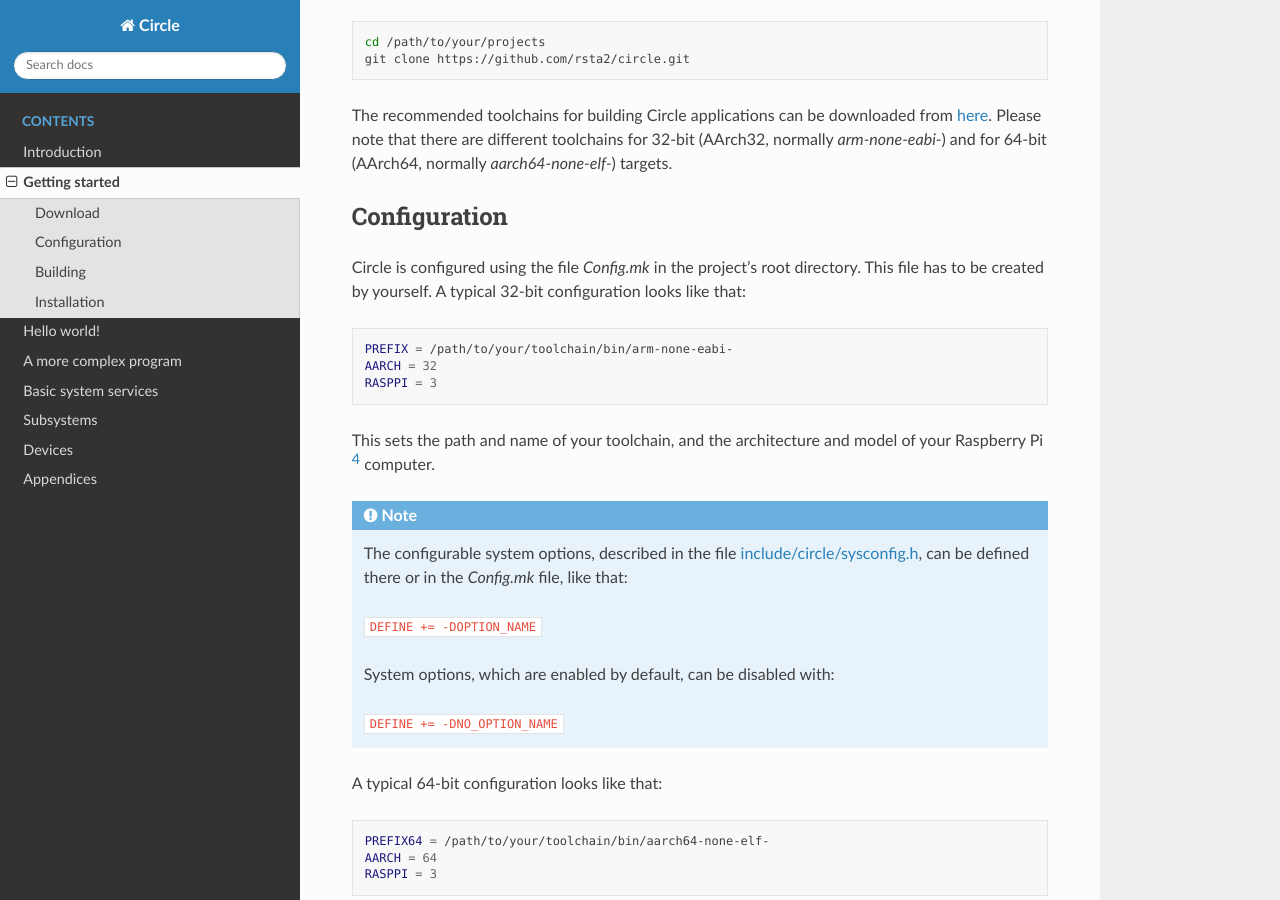
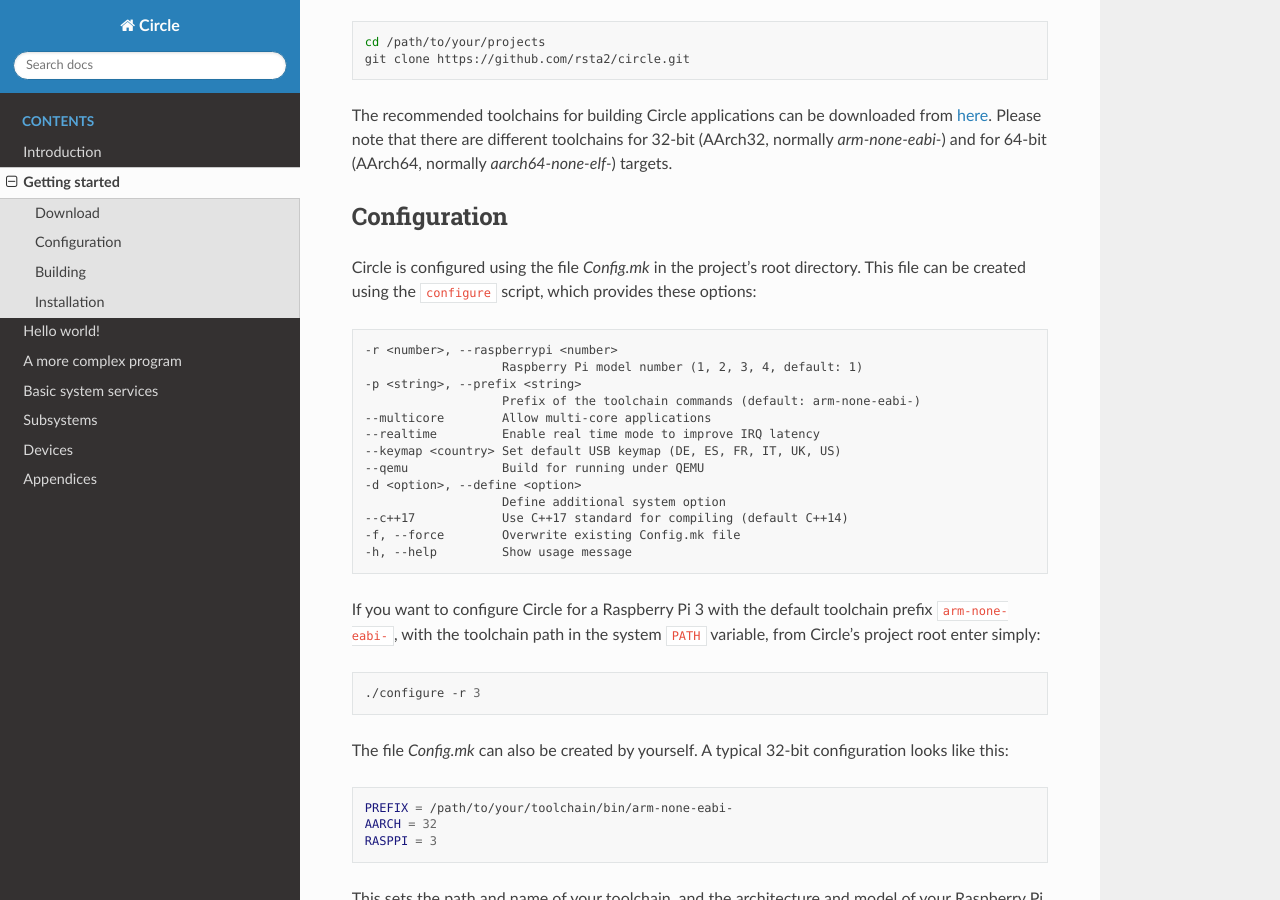
Before and after one commit to rsta2/circle-docs, a Sphinx documentation site: the page built from docs/getting-started.rst, in a window 1280 px wide and 900 px high, scrolled down 411 px. Built offline with Sphinx 7.4.7 and the Read the Docs theme 2.0.0, drawn with Linux system fonts in a browser that asks for light colours.

Commit message:
getting-started: Add info about configure tool

```diff
--- a/docs/getting-started.rst
+++ b/docs/getting-started.rst
@@ -18,7 +18,31 @@
 Configuration
 ~~~~~~~~~~~~~
 
-Circle is configured using the file *Config.mk* in the project's root directory. This file has to be created by yourself. A typical 32-bit configuration looks like that:
+Circle is configured using the file *Config.mk* in the project's root directory. This file can be created using the ``configure`` script, which provides these options:
+
+.. code-block:: none
+
+	-r <number>, --raspberrypi <number>
+	                   Raspberry Pi model number (1, 2, 3, 4, default: 1)
+	-p <string>, --prefix <string>
+	                   Prefix of the toolchain commands (default: arm-none-eabi-)
+	--multicore        Allow multi-core applications
+	--realtime         Enable real time mode to improve IRQ latency
+	--keymap <country> Set default USB keymap (DE, ES, FR, IT, UK, US)
+	--qemu             Build for running under QEMU
+	-d <option>, --define <option>
+	                   Define additional system option
+	--c++17            Use C++17 standard for compiling (default C++14)
+	-f, --force        Overwrite existing Config.mk file
+	-h, --help         Show usage message
+
+If you want to configure Circle for a Raspberry Pi 3 with the default toolchain prefix ``arm-none-eabi-``, with the toolchain path in the system ``PATH`` variable, from Circle's project root enter simply:
+
+.. code-block:: shell
+
+	./configure -r 3
+
+The file *Config.mk* can also be created by yourself. A typical 32-bit configuration looks like this:
 
 .. code-block:: make
 
```
